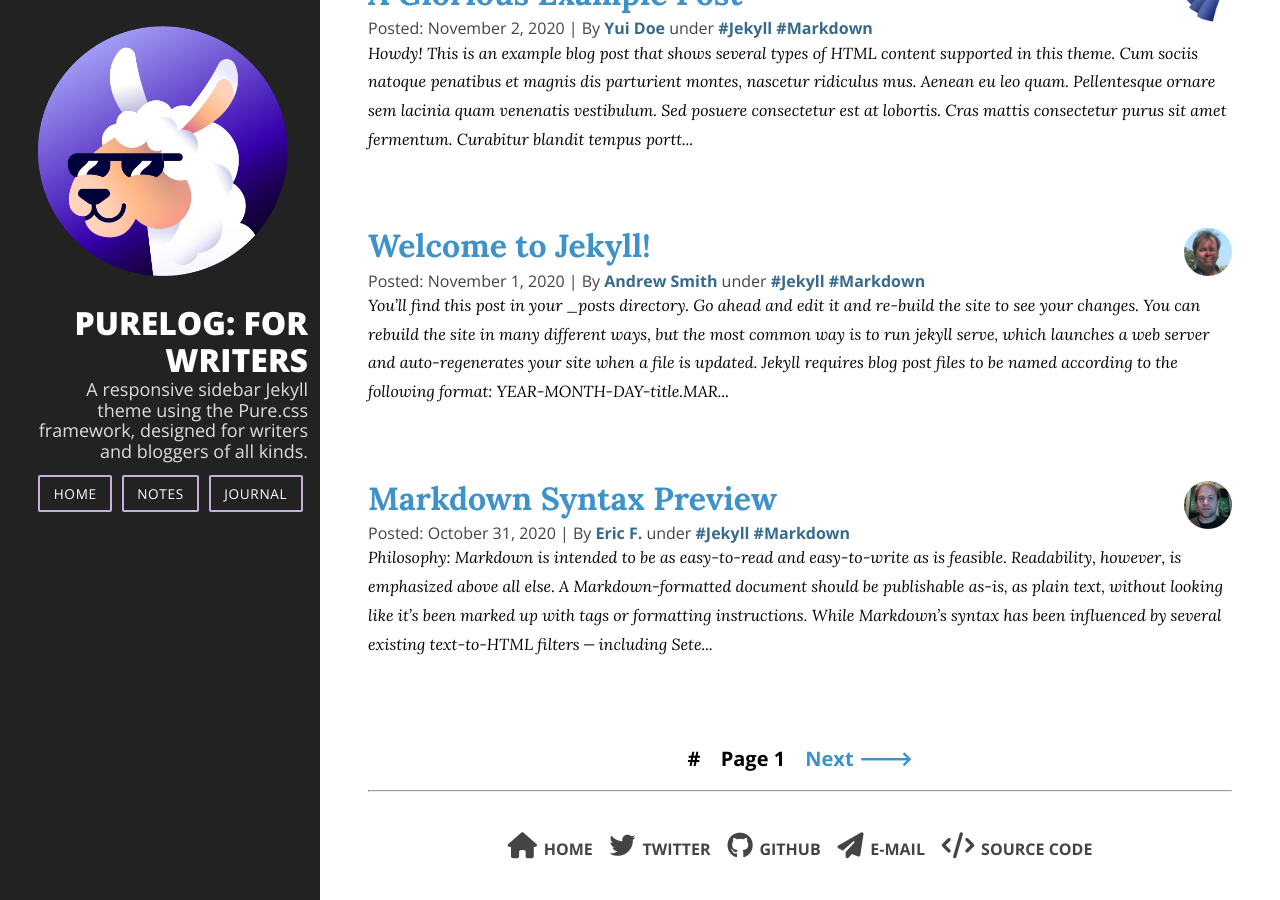
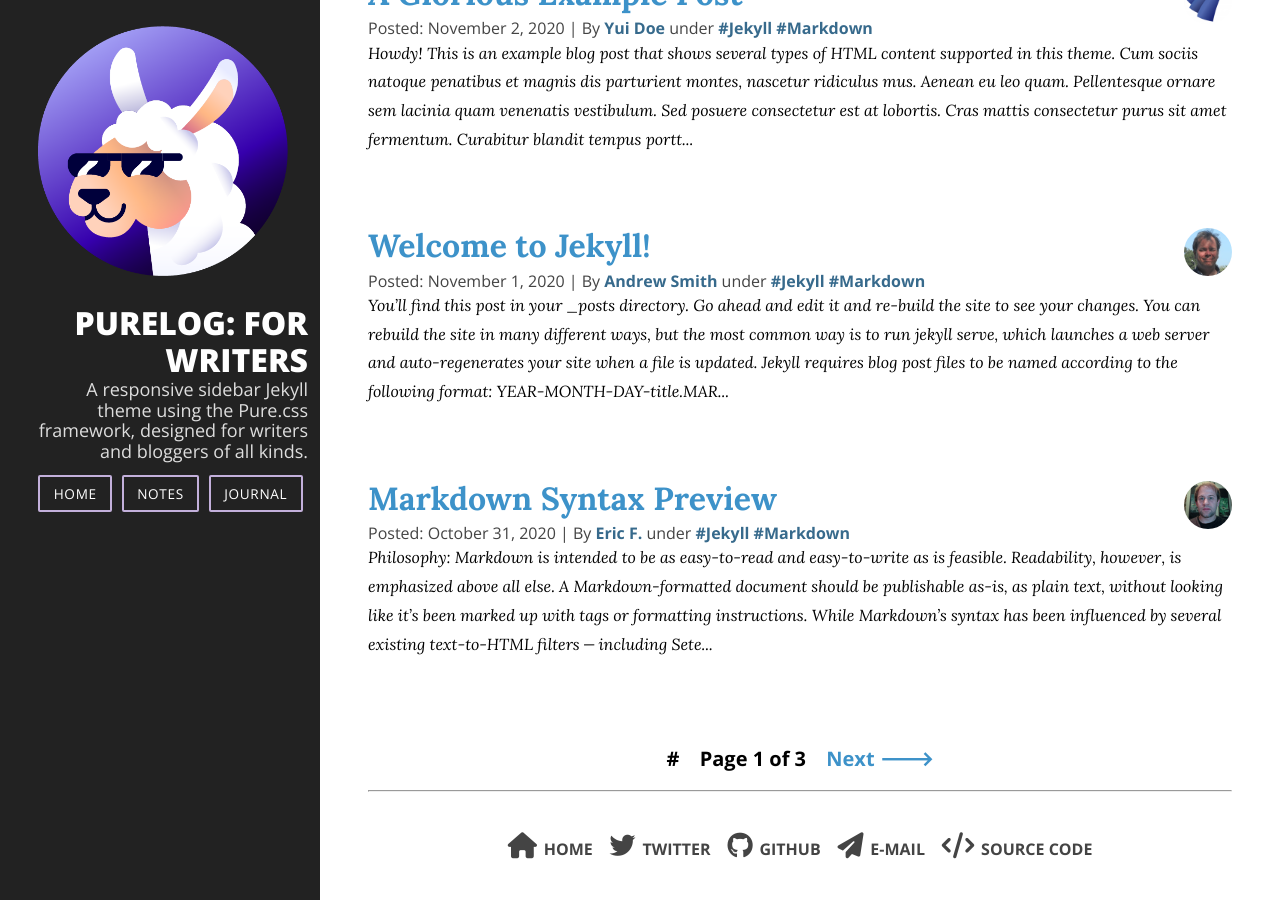
Before and after one commit to brennanbrown/purelog, a Jekyll site: the page built from index.html, in a window 1280 px wide and 900 px high, scrolled down 543 px. Built offline with Jekyll 4.4.1, drawn with Linux system fonts in a browser that asks for light colours; nearby versions of some CDN libraries; the list of posts is cut into pages by our own code.

Commit message:
Improve pagination

```diff
--- a/_layouts/home.html
+++ b/_layouts/home.html
@@ -18,16 +18,21 @@
         {%- for post in posts -%}
             <section class="post">
                 <header class="feed-header">
-            <img width="48" height="48" alt="{{post.author}}'s Avatar'" class="post-avatar"
-                src="{{site.url}}/{{post.avatar}}" />
-            <h2 class="post-title"> <a href="{{ post.url | relative_url }}">
+                    <img width="48" height="48" alt="{{post.author}}'s Avatar'" class="post-avatar" src="{{site.url}}/{{post.avatar}}"/>
+                    <h2 class="post-title">
+                        <a href="{{ post.url | relative_url }}">
                             {{ post.title | escape }}
                         </a>
                     </h2>
                     <p class="post-meta">
                         Posted:
-                {{ post.date | date: date_format }} | <br class="sm-display" />
-                By <a href="#" class="post-author">{{ post.author }}</a> under <span>
+                        {{ post.date | date: date_format }}
+                        |
+                        <br class="sm-display"/>
+                        By
+                        <a class="post-author" href="#">{{ post.author }}</a>
+                        under
+                        <span>
                             {% for tag in post.tags %}
                                 <a href="/tags/#{{ tag }}">#{{ tag }}</a>
                             {% endfor %}
@@ -48,7 +53,7 @@
     </div>
 
 
-<br />
+    <br/>
 
     {% if site.paginate %}
         <div class="pure-menu pure-menu-horizontal paginate">
@@ -58,13 +63,17 @@
                     <li class="pure-menu-item">
                         <a href="{{ paginator.previous_page_path | relative_url }}">
                             🡐
-                Previous</a> </li>
+                                            Previous</a>
+                    </li>
                 {%- else %}
                     <li class="pure-menu-item">#</li>
                 {%- endif %}
 
                 <li class="pure-menu-item" id="current-page">
-            Page {{ paginator.page }}
+                    Page
+                    {{ paginator.page }}
+                    of
+                    {{ paginator.total_pages }}
                 </li>
 
                 {%- if paginator.next_page %}
```
Lines whose indentation alone changed are shown as unchanged.
